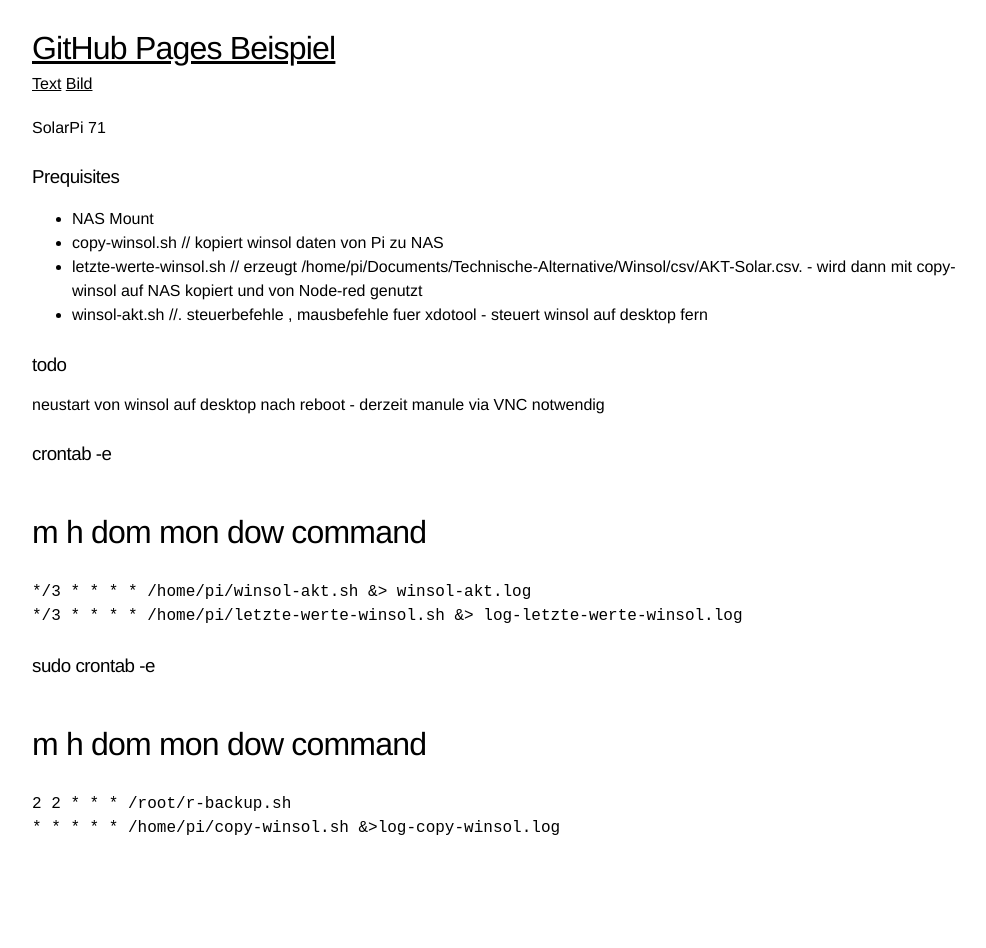
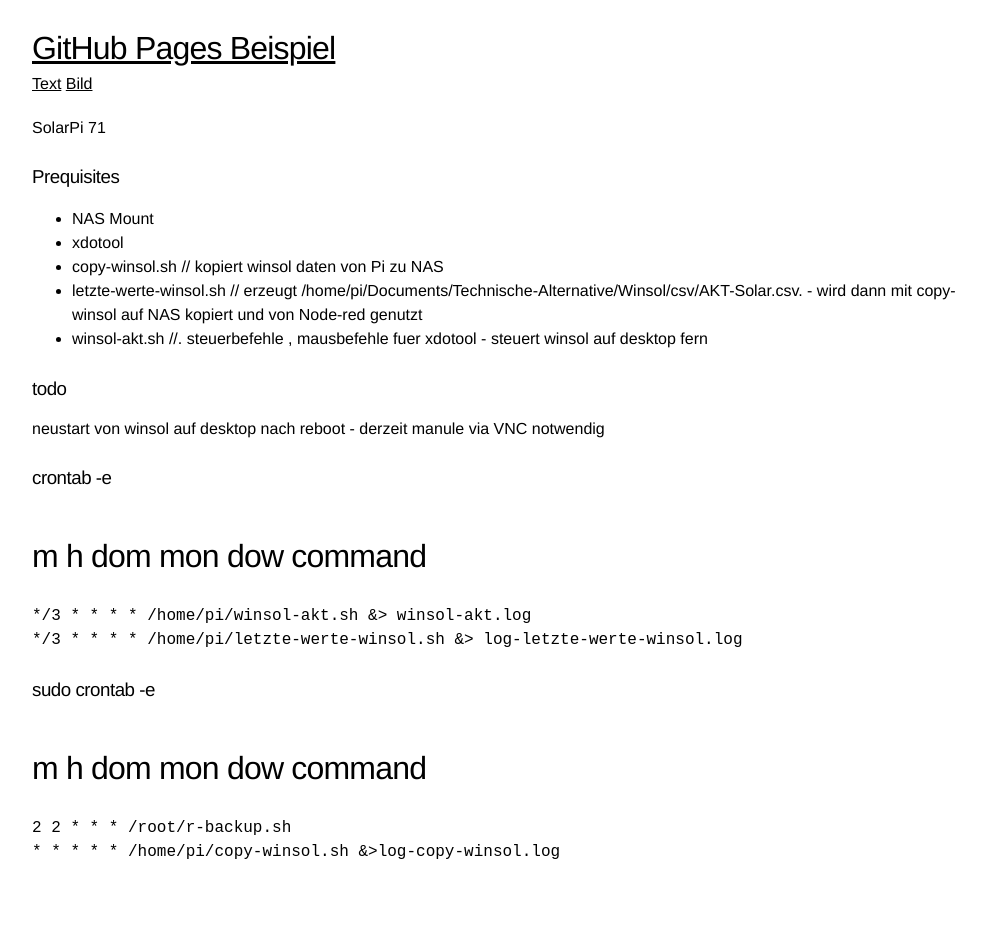
Before and after one commit to Wingertsau/ct.github.io, a Jekyll site: the page built from 71.md, in a window 1280 px wide. Shown: the whole page, without its empty margins (146-1132 px from the left). Built offline with Jekyll 4.4.1, drawn with Linux system fonts in a browser that asks for light colours; our own code applies the rules of GitHub Pages for plain Markdown files.

Commit message:
Update 71.md

```diff
--- a/71.md
+++ b/71.md
@@ -3,6 +3,7 @@ SolarPi 71
 ### Prequisites
 
 * NAS Mount
+* xdotool
 * copy-winsol.sh  // kopiert winsol daten von Pi zu NAS
 * letzte-werte-winsol.sh  // erzeugt /home/pi/Documents/Technische-Alternative/Winsol/csv/AKT-Solar.csv.  - wird dann mit copy-winsol auf NAS kopiert und von Node-red genutzt
 * winsol-akt.sh //. steuerbefehle , mausbefehle fuer xdotool - steuert winsol auf desktop fern
```
